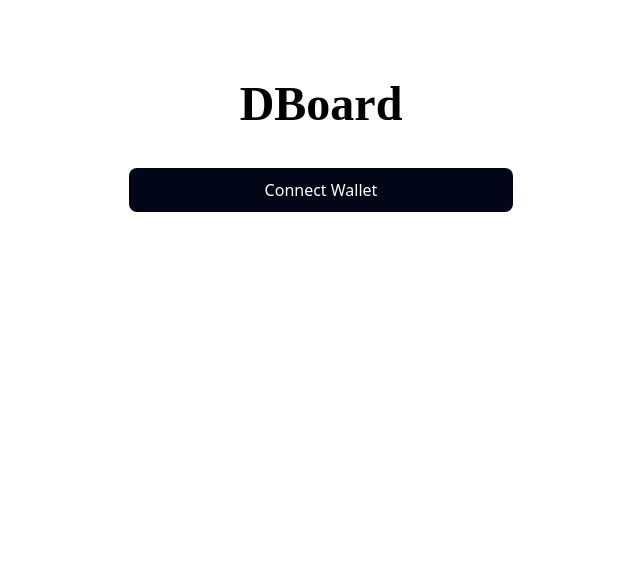
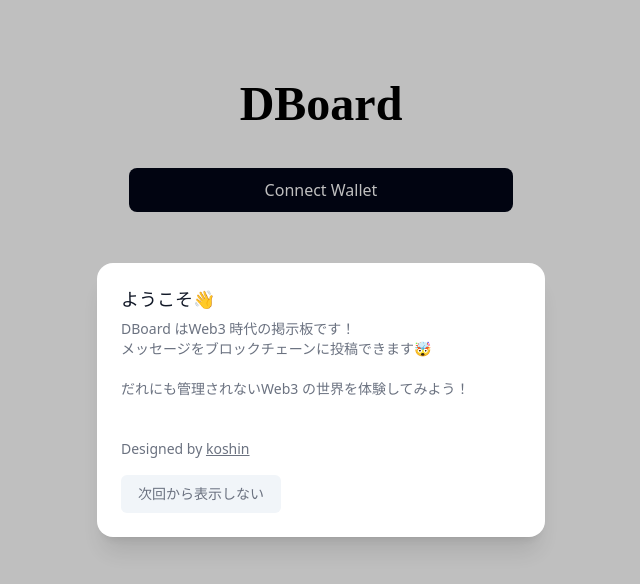
Before and after one commit to koshin01/dboard-front, a Next.js app: page / in a window 1280 px wide. Shown: the top 584 px of the page, without its empty margins (319-959 px from the left). Built offline with nearby package versions, Linux system fonts and the light colour scheme; no server answers.

Commit message:
Welcome ダイアログを実装しました！

```diff
--- a/components/board.js
+++ b/components/board.js
@@ -64,8 +64,6 @@
 
         renderCount = renderCount + 1
         setRenderCount(renderCount)
-
-        console.log(renderCount)
 
         getCurrentMessages();
 
--- a/components/connectButton.js
+++ b/components/connectButton.js
@@ -13,9 +13,9 @@
 
     const [dialogContext, setDialogContext] = useState("");
 
-    const pleaseGetWallet = { title: "ウォレットが見つからない🥺", paragraph: "MetaMask などのウォレットをインストールしてください！" }
+    const pleaseGetWallet = { title: "Wallet が見つからない🥺", paragraph: "MetaMask などのWallet をインストールしてください！" }
 
-    const errorDuringWalletConnection = { title: "ウォレット接続中にエラーが起こりました😢", paragraph: "もう一度、Connect Wallet ボタンを押してください！" }
+    const errorDuringWalletConnection = { title: "Wallet 接続中にエラーが起こりました😢", paragraph: "もう一度、Connect Wallet ボタンを押してください！" }
 
     const setDialog = (context) => {
         setDialogContext(context);
@@ -59,12 +59,12 @@
     return (
         <>
             {!account && (
-                <button onClick={connectWallet} className="w-96 text-white bg-slate-950 rounded-lg px-5 py-2.5">
+                <button onClick={connectWallet} className="w-96 text-white bg-slate-950 hover:bg-slate-900 rounded-lg py-2.5">
                     Connect Wallet
                 </button>
             )}
             {account && (
-                <button onClick={connectWallet} className="text-white bg-slate-950 rounded-lg px-5 py-2.5">
+                <button onClick={connectWallet} className="text-white bg-slate-950 rounded-lg py-2.5">
                     Connected !
                 </button>
             )}
--- a/components/header.js
+++ b/components/header.js
@@ -1,7 +1,9 @@
 export default function Header() {
-    return(
-        <header className = "flex justify-center text-5xl font-semibold mt-20 font-futura">
-            <span>DBoard</span>
-        </header>
+    return (
+        <>
+            <header className="flex justify-center mt-20 ">
+                <span className="text-5xl font-semibold font-futura">DBoard</span>
+            </header>
+        </>
     )
 }
--- a/components/hero.js
+++ b/components/hero.js
@@ -1,11 +1,13 @@
-import { useState } from 'react'
+import { useState} from 'react'
 
 import ApprovalStateContext from '@/contexts/approvalStateContext'
 import AccountContext from '@/contexts/accountContext'
 
-import ConnectButton from '@/components/connectButton.js'
-import InputField from '@/components/inputField.js'
-import Board from '@/components/board.js'
+import ConnectButton from '@/components/connectButton'
+import InputField from '@/components/inputField'
+import Board from '@/components/board'
+import Welcome from '@/components/welcome'
+
 
 export default function Hero() {
 
@@ -22,6 +24,7 @@
                     <Board />
                 </ApprovalStateContext.Provider>
             </AccountContext.Provider>
+            <Welcome />
         </div>
     )
 }
--- /dev/null
+++ b/components/welcome.js
@@ -0,0 +1,90 @@
+import { Dialog, Transition } from '@headlessui/react'
+import { Fragment, useState, useEffect } from 'react'
+
+import Link from 'next/link'
+
+export default function Welcome() {
+    const [isOpen, setIsOpen] = useState(true);
+
+    function closeModal() {
+        setIsOpen(false)
+    }
+
+    const setDisplayPermission = () => {
+        setIsOpen(false)
+        localStorage.setItem("displayPermission","no")
+    }
+
+    function openModal() {
+        setIsOpen(true)
+    }
+
+    useEffect(() => {
+        if(localStorage.getItem("displayPermission") == "no"){
+            setIsOpen(false)
+        }
+    }, []);
+
+    return (
+        <>
+            <Transition appear show={isOpen} as={Fragment}>
+                <Dialog as="div" className="relative z-10" onClose={closeModal}>
+                    <Transition.Child
+                        as={Fragment}
+                        enter="ease-out duration-300"
+                        enterFrom="opacity-0"
+                        enterTo="opacity-100"
+                        leave="ease-in duration-200"
+                        leaveFrom="opacity-100"
+                        leaveTo="opacity-0"
+                    >
+                        <div className="fixed inset-0 bg-black bg-opacity-25" />
+                    </Transition.Child>
+
+                    <div className="fixed inset-0 overflow-y-auto">
+                        <div className="flex min-h-full items-center justify-center p-4 text-center">
+                            <Transition.Child
+                                as={Fragment}
+                                enter="ease-out duration-300"
+                                enterFrom="opacity-0 scale-95"
+                                enterTo="opacity-100 scale-100"
+                                leave="ease-in duration-200"
+                                leaveFrom="opacity-100 scale-100"
+                                leaveTo="opacity-0 scale-95"
+                            >
+                                <Dialog.Panel className="w-full max-w-md transform overflow-hidden rounded-2xl bg-white p-6 text-left align-middle shadow-xl transition-all">
+                                    <Dialog.Title
+                                        as="h3"
+                                        className="text-lg font-medium leading-6 text-gray-900"
+                                    >
+                                        ようこそ👋
+                                    </Dialog.Title>
+                                    <div className="mt-2">
+                                        <p className="text-sm text-gray-500">
+                                            DBoard はWeb3 時代の掲示板です！
+                                            <br />メッセージをブロックチェーンに投稿できます🤯
+                                            <br />
+                                            <br />だれにも管理されないWeb3 の世界を体験してみよう！
+                                            <br />
+                                            <br />
+                                            <br />Designed by <Link href = "https://twitter.com/koshin2001" className="focus:outline-none underline">koshin</Link>
+                                        </p>
+                                    </div>
+                                    <div className="mt-4">
+                                        <button
+                                            type="button"
+                                            className="inline-flex justify-center rounded-md border border-transparent bg-slate-100 px-4 py-2 text-sm font-medium text-gray-500 hover:bg-slate-50 focus:outline-none focus-visible:ring-slate-200"
+                                            onClick={setDisplayPermission}
+                                        >
+                                            次回から表示しない
+                                        </button>
+                                    </div>
+                                </Dialog.Panel>
+                            </Transition.Child>
+                        </div>
+                    </div>
+                </Dialog>
+            </Transition>
+        </>
+    )
+}
--- a/pages/api/hello.js
+++ /dev/null
@@ -1,5 +0,0 @@
-// Next.js API route support: https://nextjs.org/docs/api-routes/introduction
-
-export default function handler(req, res) {
-  res.status(200).json({ name: 'John Doe' })
-}
```
